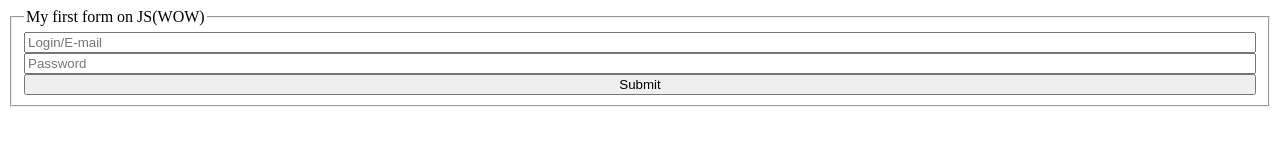
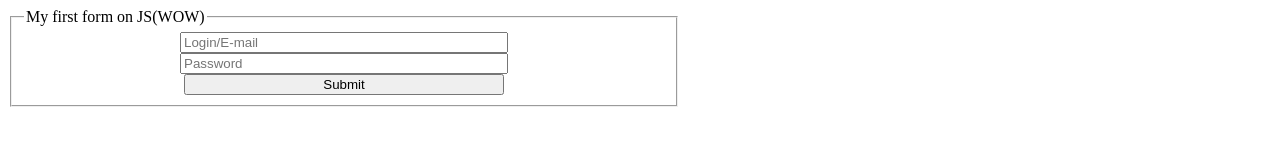
Before and after one commit to KuzyaBaka/HW5, a plain HTML site: page index.html in a window 1280 px wide. Drawn offline with Linux system fonts and the light colour scheme.

Commit message:
edit css & js files

```diff
--- a/css/style.css
+++ b/css/style.css
@@ -1,4 +1,11 @@
 .main {
     display: flex;
     flex-direction: column;
+    justify-content: center;
+    align-items: center;
+    width: 50vw;
 }
+
+.inputs {
+    width: 50%;
+}
--- a/js/app.js
+++ b/js/app.js
@@ -11,13 +11,16 @@ legend.innerText = `My first form on JS(WOW)`;
 const inputFieldset1 = document.createElement(`input`);
 inputFieldset1.type = `text`;
 inputFieldset1.placeholder = `Login/E-mail`;
+inputFieldset1.className = `inputs`
 
 const inputFieldset2 = document.createElement(`input`);
 inputFieldset2.type = `password`;
 inputFieldset2.placeholder = `Password`;
+inputFieldset2.className = `inputs`
 
 const buttonFieldset = document.createElement(`input`)
 buttonFieldset.type = `submit`
+buttonFieldset.className = `inputs`
 
 main.prepend(form)
 form.prepend(fieldset);
```
